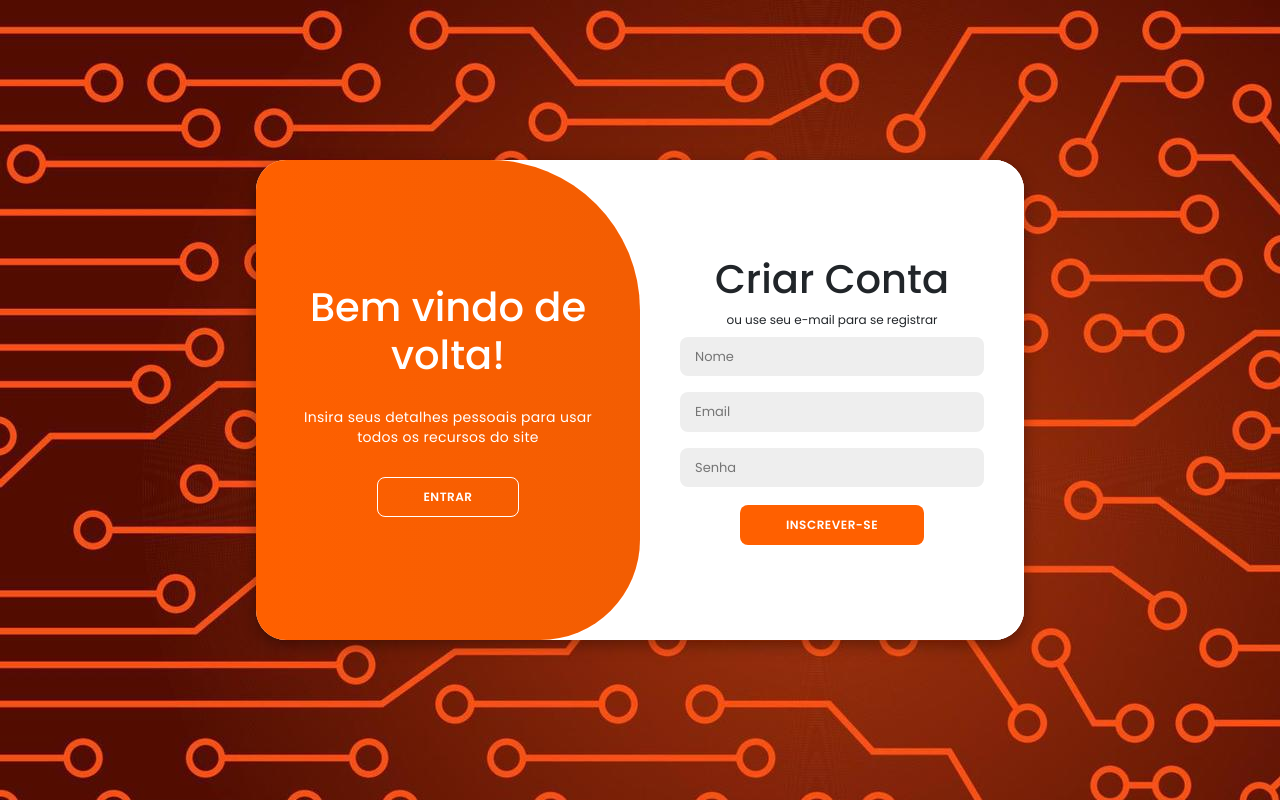
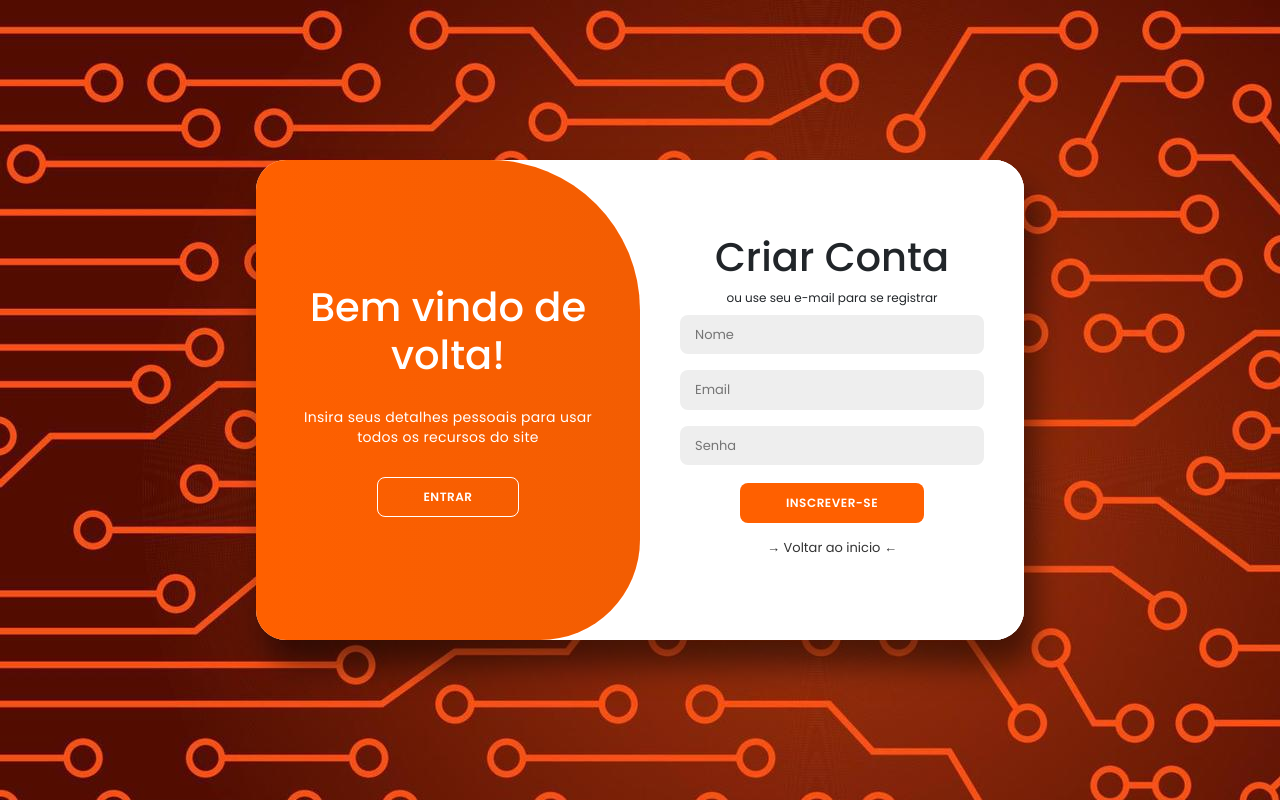
Before and after one commit to EduardoTCaetano/BlitzTech-FrontEnd, an Angular app in the folder BlitzTech/: page /login in a window 1280 px wide. Built offline with nearby package versions, Linux system fonts and the light colour scheme; a web font is replaced by a local one.

Commit message:
Atualizando tela login

```diff
--- a/BlitzTech/src/app/components/login/login.component.css
+++ b/BlitzTech/src/app/components/login/login.component.css
@@ -13,8 +13,8 @@
 .container {
   background-color: #fff;
   border-radius: 30px;
-  box-shadow: 0 5px 15px rgba(0, 0, 0, 0.35);
-  position: relative;
+  box-shadow: 10px 25px 30px rgba(0, 0, 0, 0.5);
+   position: relative;
   overflow: hidden;
   width: 768px;
   max-width: 100%;
--- a/BlitzTech/src/app/components/login/login.component.html
+++ b/BlitzTech/src/app/components/login/login.component.html
@@ -13,6 +13,7 @@
                 <input type="password" name="password"  [(ngModel)]="signUpObj.password" placeholder="Senha" required>
                 <div *ngIf="signUpError" class="error-message">{{ signUpError }}</div> <!-- Mensagem de erro -->
                 <button type="submit">Inscrever-se</button>
+                <a href="#">→ Voltar ao inicio ←</a>
             </form>
         </div>
         <div class="form-container sign-in" >
@@ -24,6 +25,7 @@
                 <div *ngIf="loginError" class="error-message">{{ loginError }}</div> <!-- Mensagem de erro -->
                 <a href="#">→ Esqueceu sua senha? ←</a>
                 <button type="submit">Entrar</button>
+
             </form>
         </div>
         <div class="toggle-container">
```
